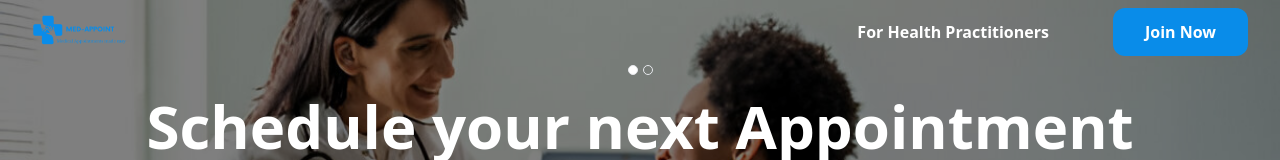
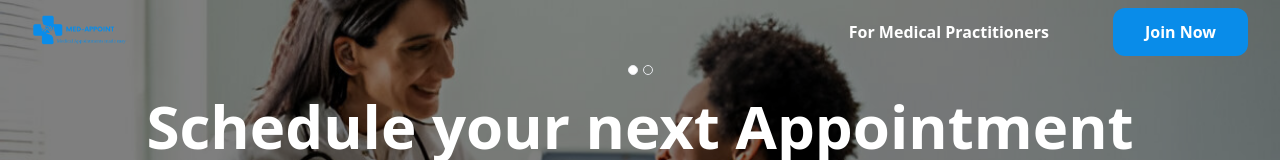
Before and after one commit to ByteSurgeonAmos/mediappoint, a Next.js app: page / in a window 1280 px wide. Shown: the top 160 px of the page. Built offline with nearby package versions, Linux system fonts and the light colour scheme.

Commit message:
Fix:Navbar

```diff
--- a/src/components/Header.tsx
+++ b/src/components/Header.tsx
@@ -33,7 +33,7 @@ function Header() {
             className=" text-white text-xs sm:text-sm md:text-base font-semibold lg:font-bold"
             onClick={() => router.push("/provider")}
           >
-            For Health Practitioners
+            For Medical Practitioners
           </button>
             <Button text="Join Now " handleScrollToView={handleJoinNowClick} />
         </div>
```
